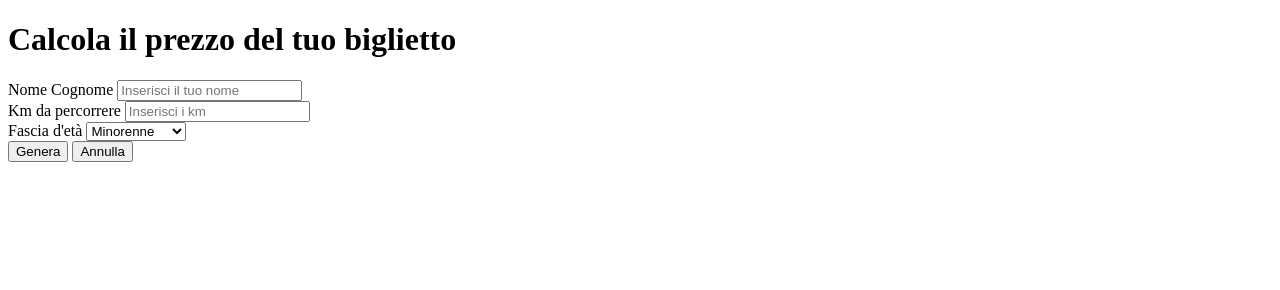
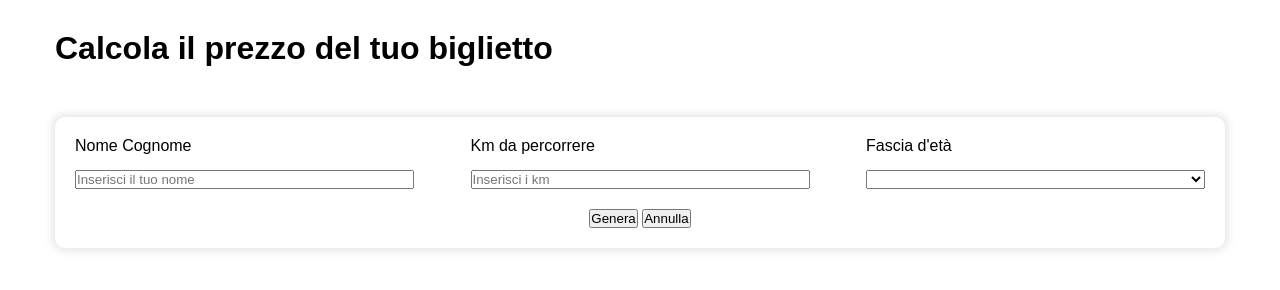
Before and after one commit to MassimilianoAmbrogio/js-biglietto-treno-form, a plain HTML site: page index.html in a window 1280 px wide. Both pictures are taken after a click on the button "Annulla". Drawn offline with Linux system fonts and the light colour scheme.

Commit message:
Project 20 parte 1.1 fix html js and css

```diff
--- a/css/style.css
+++ b/css/style.css
@@ -1,5 +1,25 @@
 /* GENERAL */
+* {
+    margin: 0;
+    padding: 0;
+    box-sizing: border-box;
+}
 
+body {
+    font-family: sans-serif;
+}
+
+h1 {
+    margin-bottom: 50px;
+}
+
+h2 {
+    margin-bottom: 20px;
+}
+
+h3 {
+    margin-bottom: 20px;
+}
 
 /* UTILITIES */
 .hidden {
@@ -9,3 +29,55 @@
 .show {
     opacity: 1;
 }
+
+/* LAYOUT */
+.wrapper {
+    max-width: 1170px;
+    margin: 30px auto;
+}
+
+.row {
+    display: flex;
+    justify-content: space-between;
+}
+
+.col {
+    flex-basis: 30%;
+}
+
+/* DATI USER */
+.dati-input {
+    margin-bottom: 50px;
+    padding: 20px;
+    border-radius: 10px;
+    box-shadow: 0 0 8px 3px rgba(0, 0, 0, .1);
+}
+
+label {
+    display: block;
+    margin-bottom: 15px;
+}
+
+input,
+select {
+    width: 100%;
+}
+
+.actions {
+    margin-top: 20px;
+    text-align: center;
+}
+
+/* BIGLIETTO */
+table {
+    width: 100%;
+}
+
+table,
+th,
+td {
+    text-align: left;
+    padding: 10px;
+    border: 1px solid #000;
+    border-collapse: collapse;
+}
--- a/js/main.js
+++ b/js/main.js
@@ -66,14 +66,14 @@ bottoneAnnulla.addEventListener('click', function() {
     container.className = ('hidden');
 
     // Input
-    var nome = document.getElementById('nome').value;
-    console.log(nome);
+    document.getElementById('nome').value = '';
+    document.getElementById('km').value = '';
+    document.getElementById('fascia-eta').value = '';
 
-    var kmDaPercorrere = document.getElementById('km').value;
-    console.log(kmDaPercorrere);
-
-    var fasciaEta = document.getElementById('fascia-eta').value;
-    console.log(fasciaEta);
     // Valori biglietto
-
+    document.getElementById('nome-passeggero').innerHTML = '';
+    document.getElementById('offerta-applicata').innerHTML = '';
+    document.getElementById('carrozza').innerHTML = '';
+    document.getElementById('codice-cp').innerHTML = '';
+    document.getElementById('costo-biglietto').innerHTML = '';
 });
```
Also changed, not shown: index.html (+1 -2 lines).
